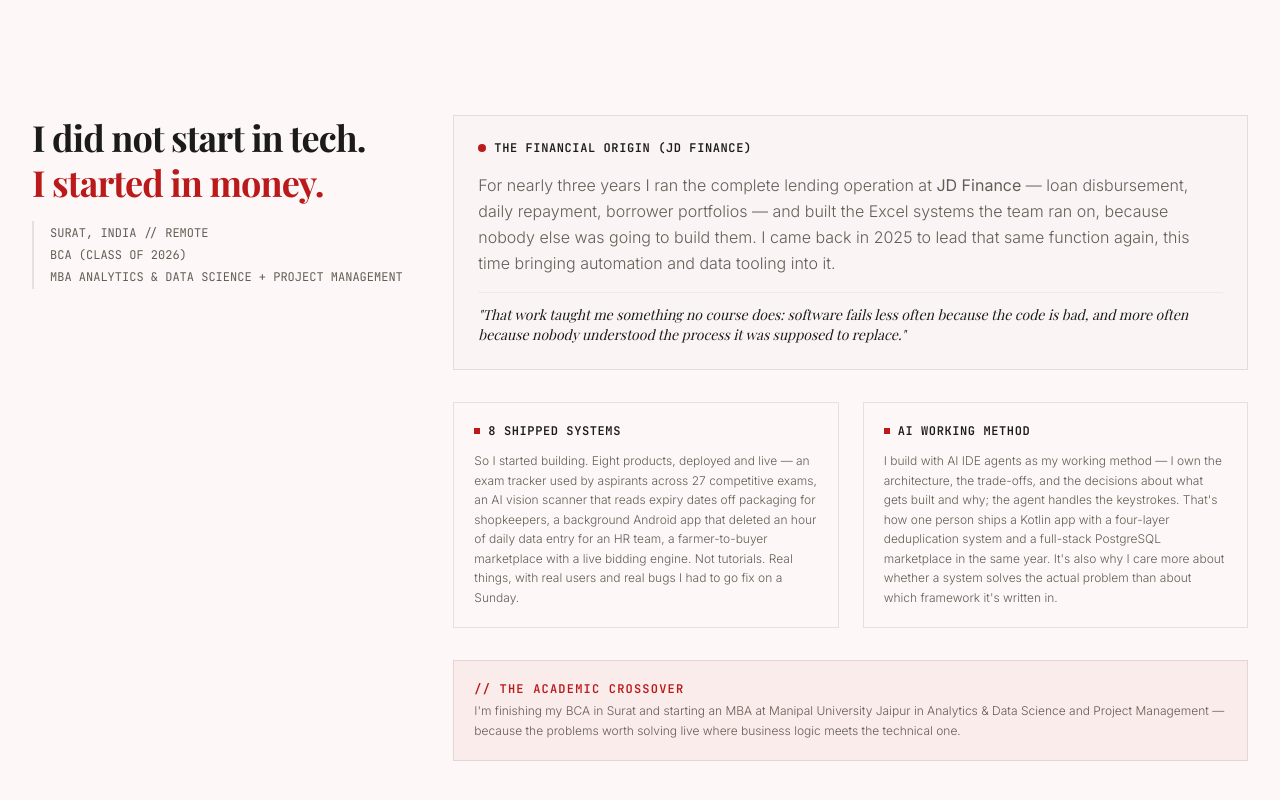
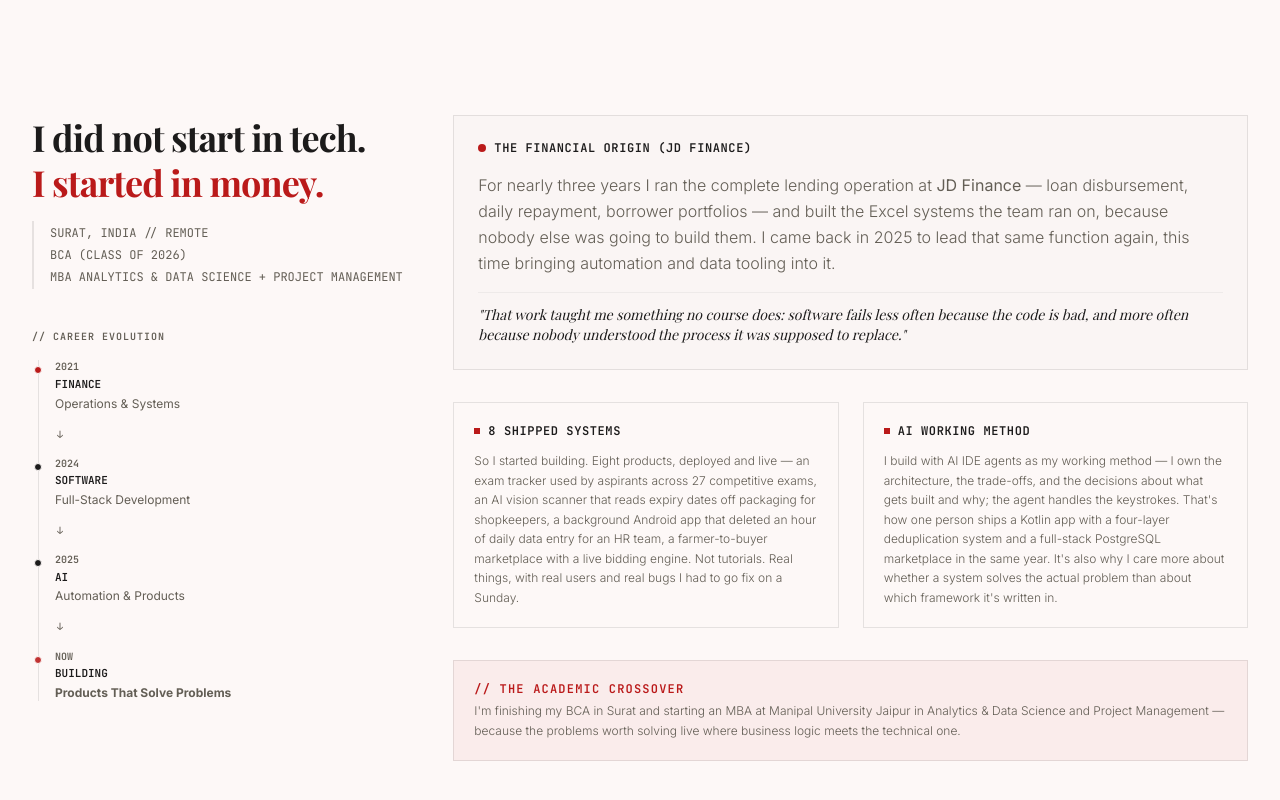
Before and after one commit to Arpitj9974/Arpitj9974-portfolio-, a React (Vite) app: page / in a window 1280 px wide. Shown: the part 666-1466 px from the top of the page. Built offline with nearby package versions, Linux system fonts and the light colour scheme; a web font is replaced by a local one.

Commit message:
Add career evolution timeline to backstory section

```diff
--- a/src/App.tsx
+++ b/src/App.tsx
@@ -297,6 +297,55 @@ export default function App() {
                     <p>SURAT, INDIA // REMOTE</p>
                     <p>BCA (CLASS OF 2026)</p>
                     <p>MBA ANALYTICS & DATA SCIENCE + PROJECT MANAGEMENT</p>
+                  </div>
+
+                  {/* Career Evolution Timeline */}
+                  <div className="pt-6 space-y-4">
+                    <span className="text-[10px] font-mono text-muted uppercase tracking-widest block font-bold">// CAREER EVOLUTION</span>
+                    <div className="space-y-4 font-mono text-xs relative pl-4 border-l border-ink/10 ml-1.5">
+
+                      {/* 2021 */}
+                      <div className="relative space-y-1">
+                        <span className="absolute -left-[21.5px] top-1.5 h-2 w-2 rounded-full bg-accent border border-paper" />
+                        <div className="text-[10px] font-bold text-muted">2021</div>
+                        <div className="text-ink font-bold uppercase text-[11px] leading-tight">FINANCE</div>
+                        <div className="text-muted font-sans text-xs">Operations & Systems</div>
+                      </div>
+
+                      {/* Arrow */}
+                      <div className="text-muted text-[10px] pl-0.5 select-none">↓</div>
+
+                      {/* 2024 */}
+                      <div className="relative space-y-1">
+                        <span className="absolute -left-[21.5px] top-1.5 h-2 w-2 rounded-full bg-ink border border-paper" />
+                        <div className="text-[10px] font-bold text-muted">2024</div>
+                        <div className="text-ink font-bold uppercase text-[11px] leading-tight">SOFTWARE</div>
+                        <div className="text-muted font-sans text-xs">Full-Stack Development</div>
+                      </div>
+
+                      {/* Arrow */}
+                      <div className="text-muted text-[10px] pl-0.5 select-none">↓</div>
+
+                      {/* 2025 */}
+                      <div className="relative space-y-1">
+                        <span className="absolute -left-[21.5px] top-1.5 h-2 w-2 rounded-full bg-ink border border-paper" />
+                        <div className="text-[10px] font-bold text-muted">2025</div>
+                        <div className="text-ink font-bold uppercase text-[11px] leading-tight">AI</div>
+                        <div className="text-muted font-sans text-xs">Automation & Products</div>
+                      </div>
+
+                      {/* Arrow */}
+                      <div className="text-muted text-[10px] pl-0.5 select-none">↓</div>
+
+                      {/* NOW */}
+                      <div className="relative space-y-1">
+                        <span className="absolute -left-[21.5px] top-1.5 h-2 w-2 rounded-full bg-accent animate-pulse border border-paper" />
+                        <div className="text-[10px] font-bold text-muted">NOW</div>
+                        <div className="text-ink font-bold uppercase text-[11px] leading-tight">BUILDING</div>
+                        <div className="text-muted font-sans text-xs text-accent font-bold">Products That Solve Problems</div>
+                      </div>
+
+                    </div>
                   </div>
                 </div>
 
```
